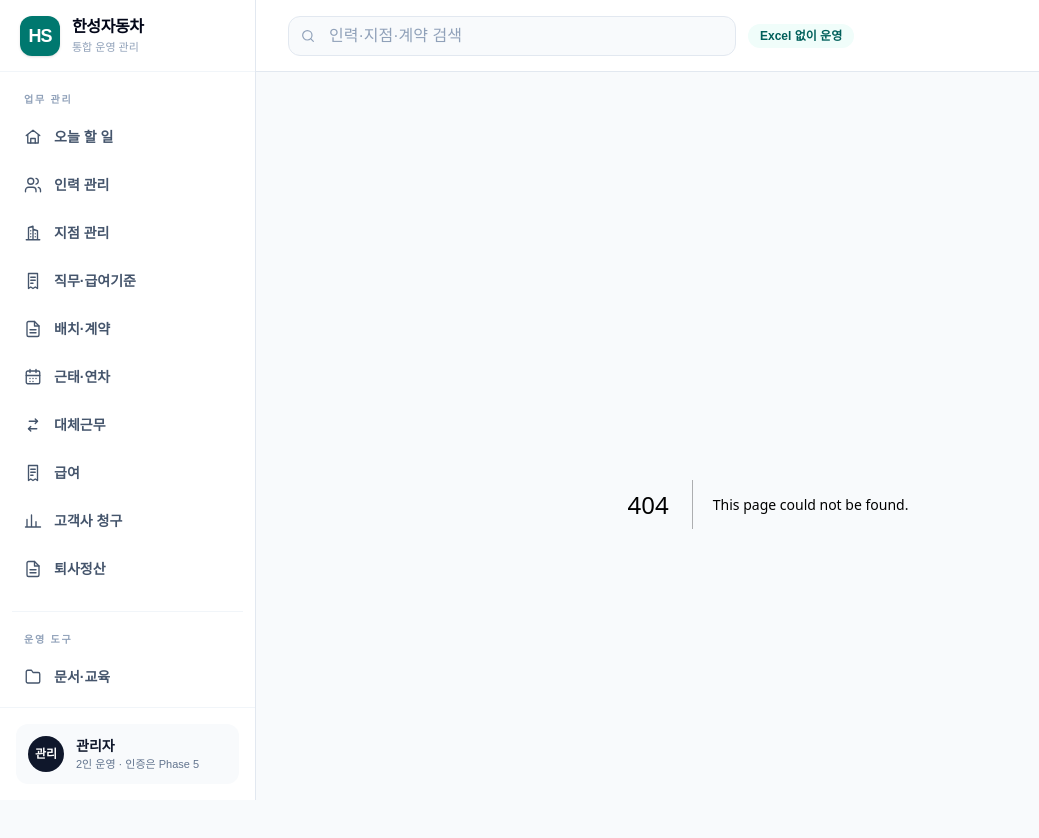
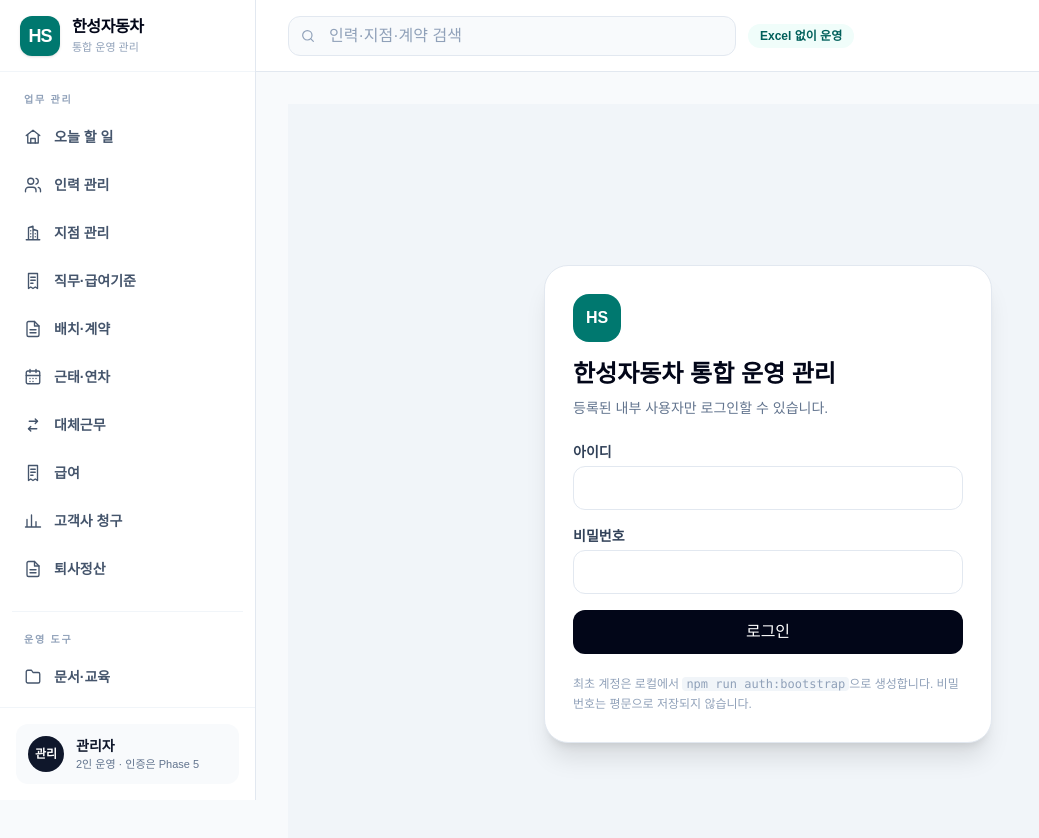
Before and after one commit to ckddnjs1173/hansung, a Next.js app: page /login in a window 1280 px wide. Before the commit this address had no page. Shown: the top 838 px of the page, without its empty margins (0-1039 px from the left). Built offline with nearby package versions, Linux system fonts and the light colour scheme.

Commit message:
feat: add login screen

```diff
--- /dev/null
+++ b/src/app/login/page.tsx
@@ -0,0 +1,14 @@
+import { loginAction } from "./actions";
+
+export const metadata={title:"로그인"};
+export default async function LoginPage({searchParams}:{searchParams:Promise<{error?:string;next?:string}>}){
+  const q=await searchParams;
+  return <div className="flex min-h-screen items-center justify-center bg-slate-100 p-4">
+    <div className="w-full max-w-md rounded-3xl border border-slate-200 bg-white p-7 shadow-xl">
+      <div className="mb-6"><div className="mb-4 grid size-12 place-items-center rounded-2xl bg-teal-700 font-black text-white">HS</div><h1 className="text-2xl font-black text-slate-950">한성자동차 통합 운영 관리</h1><p className="mt-2 text-sm text-slate-500">등록된 내부 사용자만 로그인할 수 있습니다.</p></div>
+      {q.error?<div className="mb-4 rounded-xl bg-rose-50 px-4 py-3 text-sm font-semibold text-rose-700">아이디 또는 비밀번호를 확인하세요.</div>:null}
+      <form action={loginAction} className="space-y-4"><input type="hidden" name="next" value={q.next||"/"}/><label className="block text-sm font-bold text-slate-700">아이디<input name="login_id" required autoComplete="username" className="mt-1 h-11 w-full rounded-xl border border-slate-200 px-3 outline-none focus:border-teal-500"/></label><label className="block text-sm font-bold text-slate-700">비밀번호<input name="password" required type="password" autoComplete="current-password" className="mt-1 h-11 w-full rounded-xl border border-slate-200 px-3 outline-none focus:border-teal-500"/></label><button className="h-11 w-full rounded-xl bg-slate-950 text-sm font-black text-white">로그인</button></form>
+      <p className="mt-5 text-xs leading-5 text-slate-400">최초 계정은 로컬에서 <code className="rounded bg-slate-100 px-1">npm run auth:bootstrap</code>으로 생성합니다. 비밀번호는 평문으로 저장되지 않습니다.</p>
+    </div>
+  </div>;
+}
```
